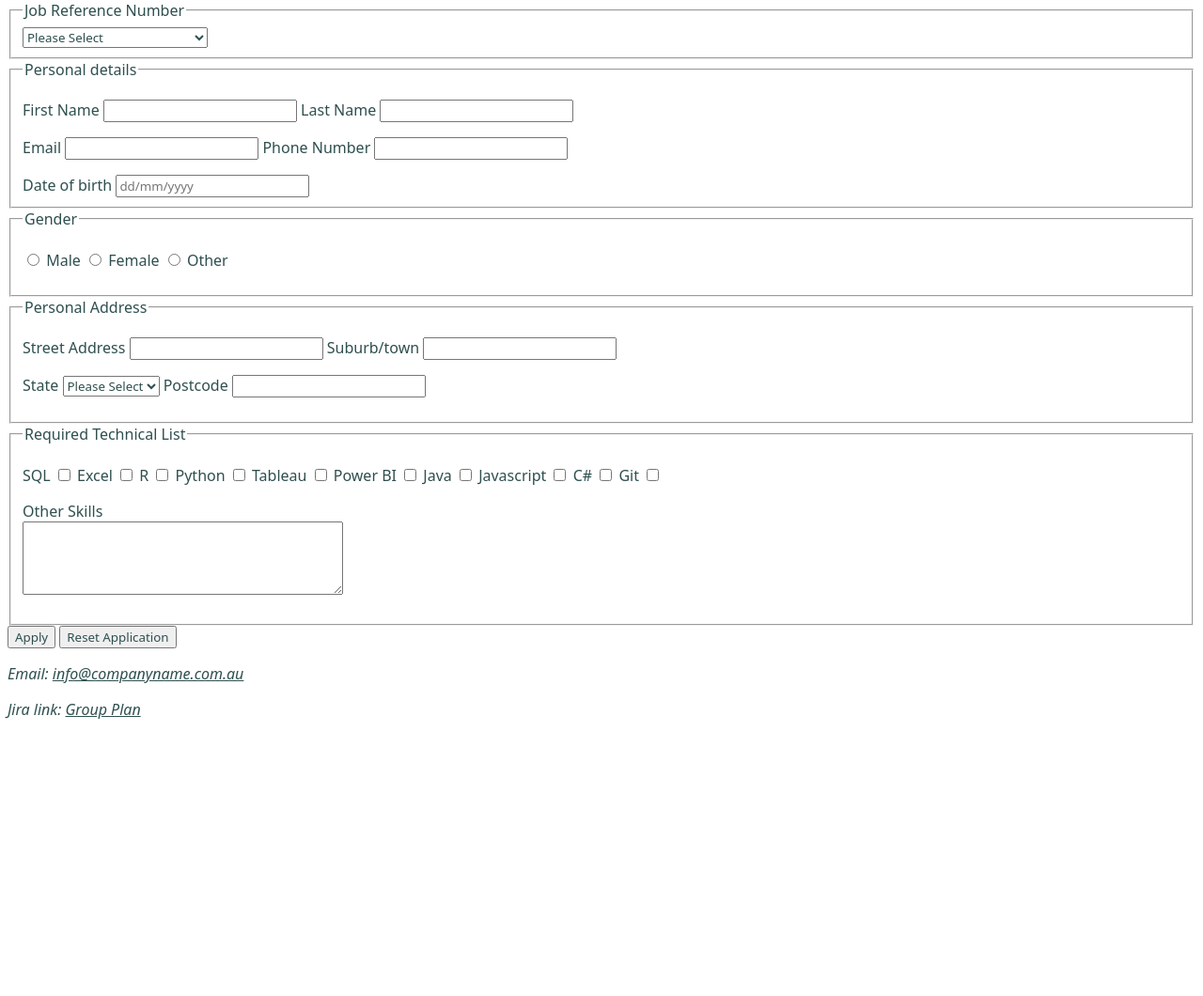
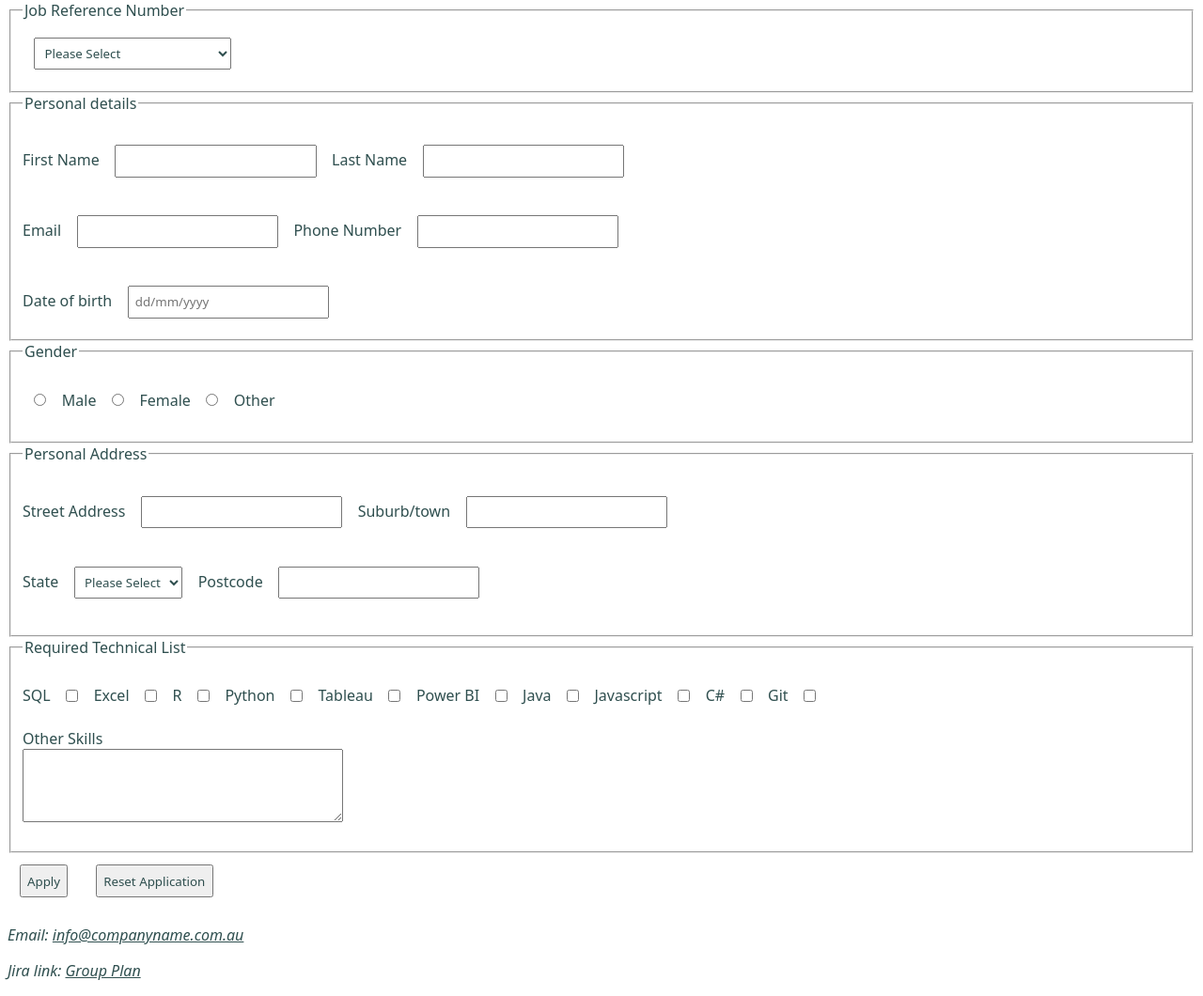
Before and after one commit to 106209751/Group-Projects, a PHP site: page /project1/apply.html in a window 1280 px wide. Shown: the part 263-1323 px from the top of the page at 94% size. Before the commit the page ends 1028 px from the top, so only its background shows below. Run offline with PHP 8.4, Linux system fonts and the light colour scheme.

Commit message:
modify some css

```diff
--- a/project1/apply.html
+++ b/project1/apply.html
@@ -7,7 +7,8 @@
     <title>Apply</title>
 </head>
 <body>
-    <div class="header">
+    <div class="container">
+        <div class="header">
         <div class="logo"><img src="https://106209751.github.io/Group-Projects/project1/images/Companylogo.png" alt="Company Logo" width="250" height="250"></div>
         <div><h1><strong>Application</strong></h1></div>
         <div>
@@ -125,5 +126,6 @@
         <p><a>Email: </a><a href="mailto:info@companyname.com.au"> info@companyname.com.au</a></p>
         <p><a>Jira link: </a><a href="https://sanglephuocthanh.atlassian.net/jira/software/projects/GPP1/boards/34?atlOrigin=eyJpIjoiOGJjY2NjZDI5YzNhNDRjZjgwNmUwMjZjZjIyNmY0NDQiLCJwIjoiaiJ9"> Group Plan</a></p>
     </footer>
+    </div>
 </body>
 </html>
--- a/project1/index.html
+++ b/project1/index.html
@@ -10,7 +10,8 @@
     <title>Home</title>
 </head>
 <body>
-    <style>
+    <div class="container">
+        <style>
         body{
             background-image:url(images/whiteBackground.jpg)
         }
@@ -28,7 +29,7 @@
         </div>
     </div>
     <div>
-        <h2><strong>Description</strong></h2>
+        <h2>Description</h2>
         <p>This company aims to work with outstanding individuals to make impossible become possible.</p>
         <p>We seek opportunities, we build, we public</p>
     </div>
@@ -36,5 +37,6 @@
         <p><a>Email: </a><a href="mailto:info@companyname.com.au"> info@companyname.com.au</a></p>
         <p><a>Jira link: </a><a href="https://sanglephuocthanh.atlassian.net/jira/software/projects/GPP1/boards/34?atlOrigin=eyJpIjoiOGJjY2NjZDI5YzNhNDRjZjgwNmUwMjZjZjIyNmY0NDQiLCJwIjoiaiJ9"> Group Plan</a></p>
     </footer>
+    </div>
 </body>
 </html>
--- a/project1/styles/styles.css
+++ b/project1/styles/styles.css
@@ -60,6 +60,8 @@ aside:hover {
     display: none;
 }
 
+
+
 /* .header img {
   float: left;
   width: 100px;
@@ -99,3 +101,75 @@ aside:hover {
 h1{
     margin-right: 30px;
 }
+
+/* css for buttons */
+
+input[type="text"] {
+    padding: 0.5%;
+    margin: 1%;
+}
+
+input[type="password"] {
+    padding: 0.5%;
+    margin: 1%;
+}
+
+input[type="email"] {
+    padding: 0.5%;
+    margin: 1%;
+}
+
+input[type="submit"] {
+    padding: 0.5%;
+    margin: 1%;
+}
+
+input[type="checkbox"] {
+    padding: 0.5%;
+    margin: 1%;
+}
+
+input[type="radio"] {
+    padding: 0.5%;
+    margin: 1%;
+}
+
+input[type="reset"]{
+    padding: 0.5%;
+    margin: 1%;
+}
+
+select{
+    padding: 0.5%;
+    margin: 1%;
+}
+
+option {
+    padding: 0.5%;
+    margin: 1%;
+}
+
+option :checked{
+    padding: 0.5%;
+    margin: 1%;
+}
+
+/* Styles for larger screens (e.g., desktops) */
+.container {
+    grid-template-columns: 1fr 1fr 1fr; /* Three columns */
+    gap: 20px;
+}
+
+/* Styles for medium screens (e.g., tablets) */
+@media (max-width: 768px) {
+  .container {
+        grid-template-columns: 1fr 1fr; /* Two columns */
+  }
+}
+
+/* Styles for small screens (e.g., mobile phones) */
+@media (max-width: 480px) {
+  .container {
+        grid-template-columns: 1fr; /* Single column */
+  }
+}
```
Also changed, not shown: project1/about.html (+4 -11 lines), project1/jobs.html (+19 -2 lines).
